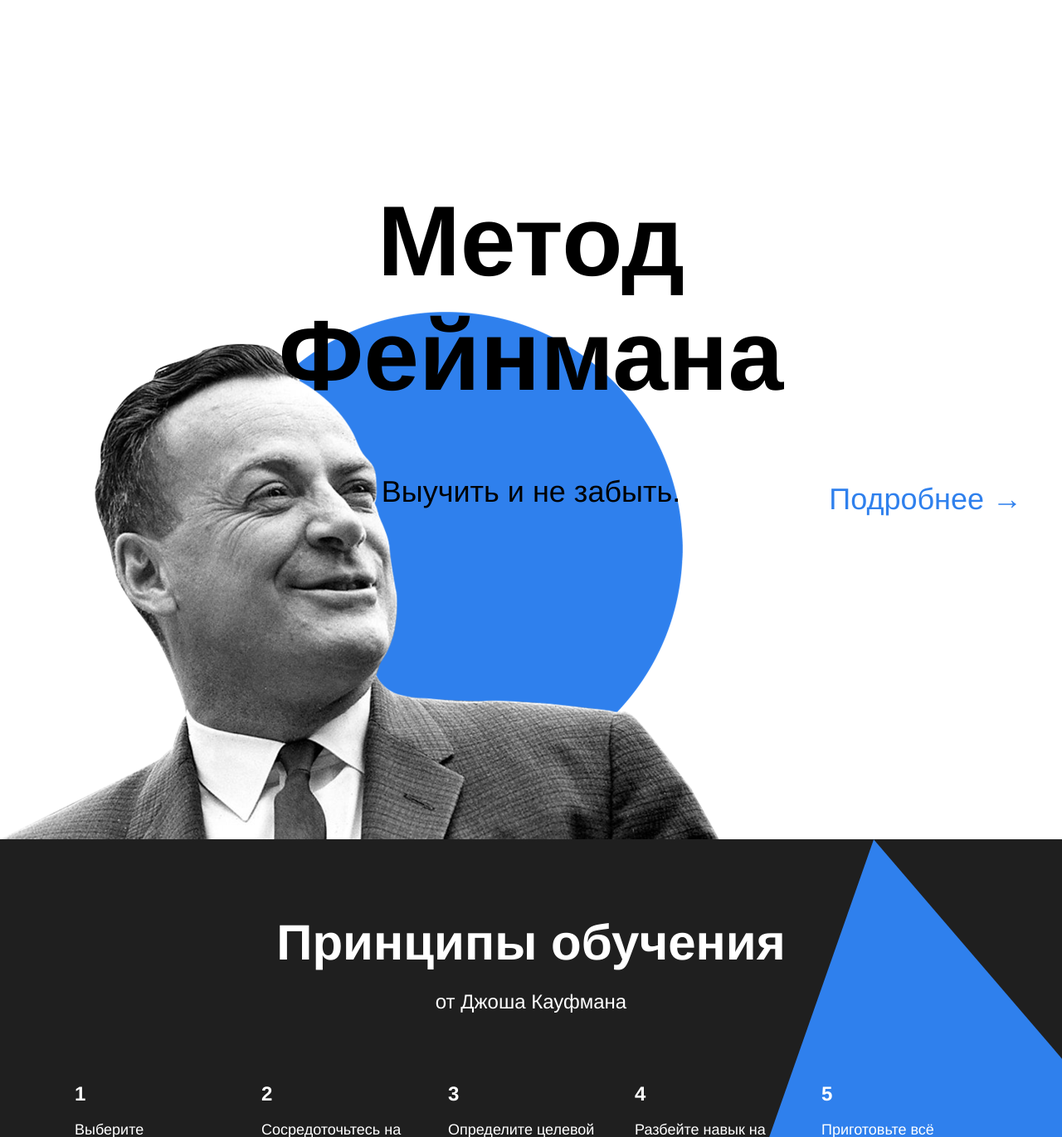
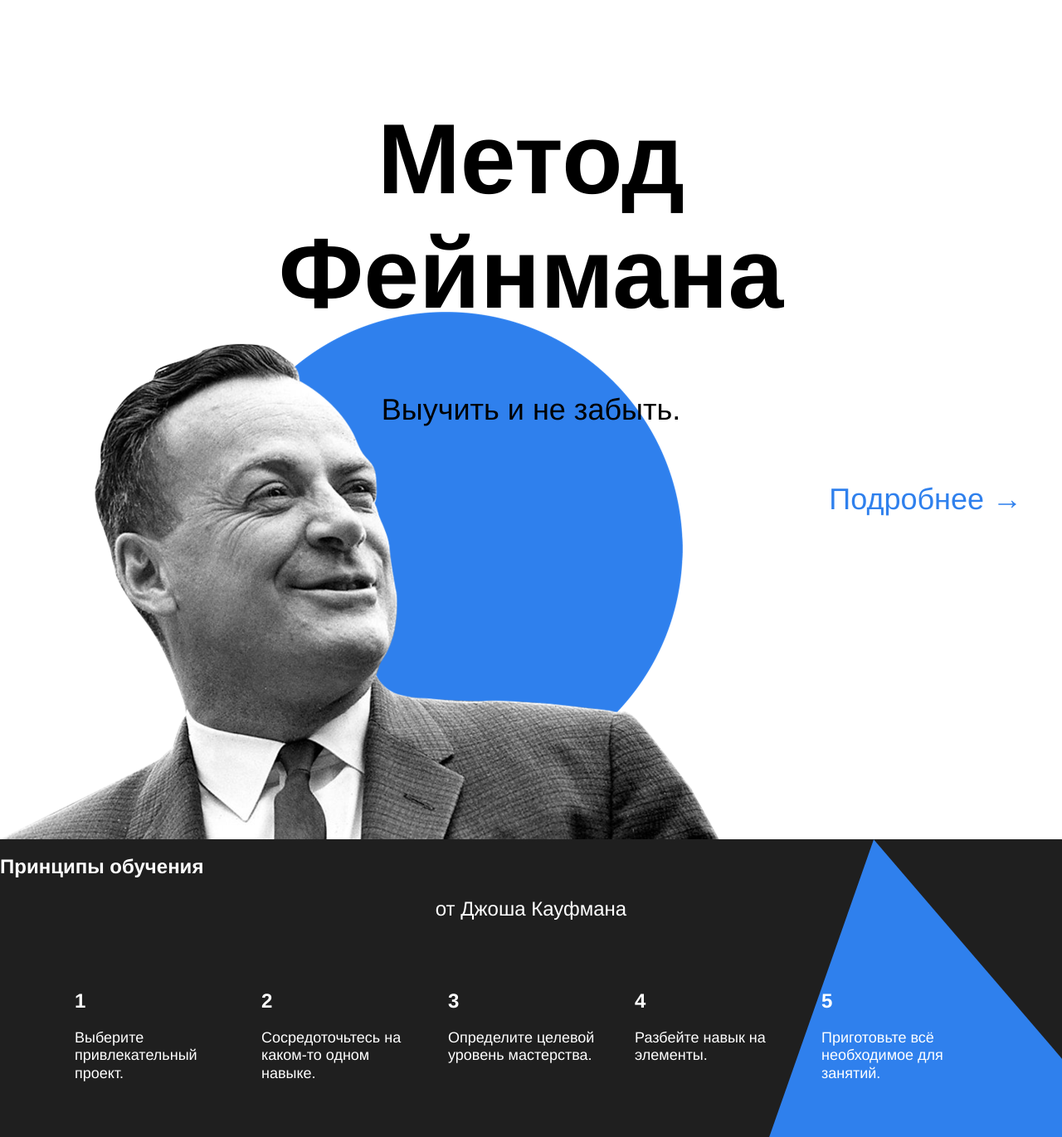
Before and after one commit to Romao2006/how-to-learn, a plain HTML site: page index.html in a window 1280 px wide. Shown: the part 2200-3571 px from the top of the page at 83% size. Drawn offline with Linux system fonts and the light colour scheme.

Commit message:
исправленно

```diff
--- a/styles/style.css
+++ b/styles/style.css
@@ -189,7 +189,6 @@
   display: flex;
   align-self: center;
   margin: auto;
-  margin-top: revert;
 }
 .feynman__subtitle {
   line-height: 51px;
@@ -217,7 +216,7 @@
   color: white;
 }
 
-.section__title_dark {
+.section-title_theme_dark {
   width: 60%;
   text-align: center;
   margin: auto;
```
